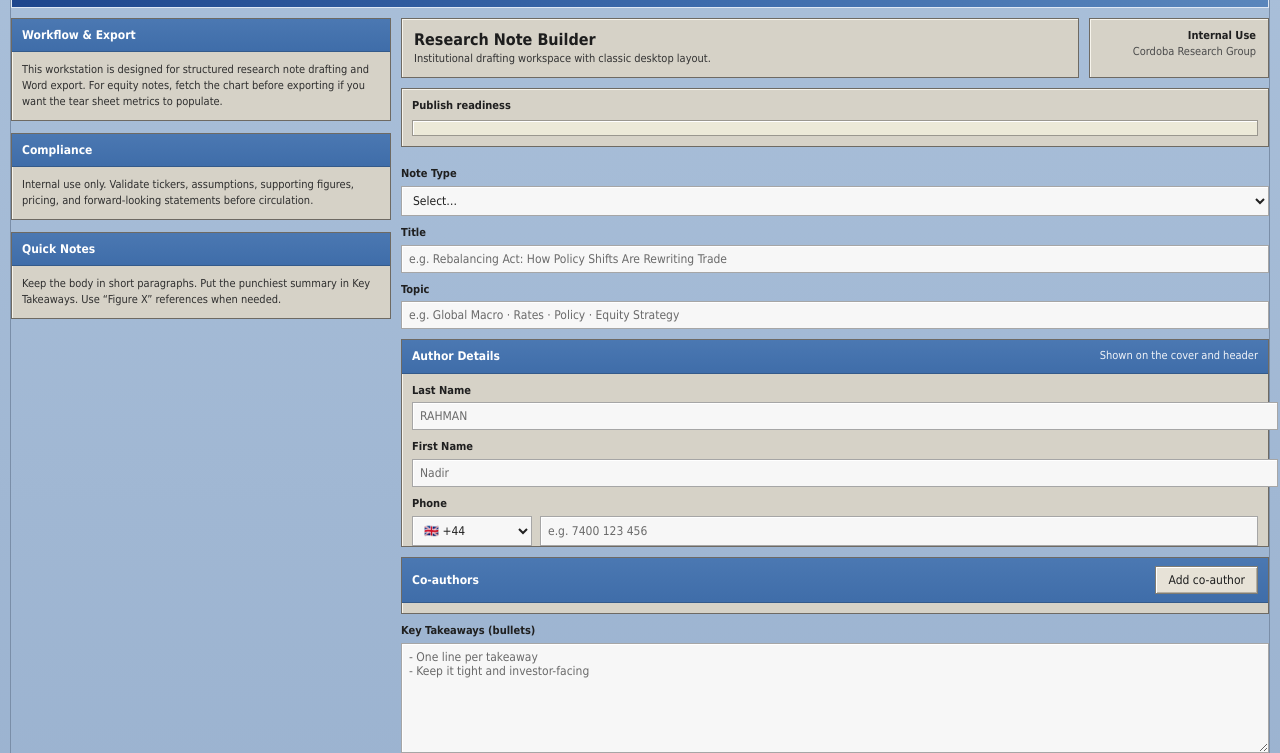
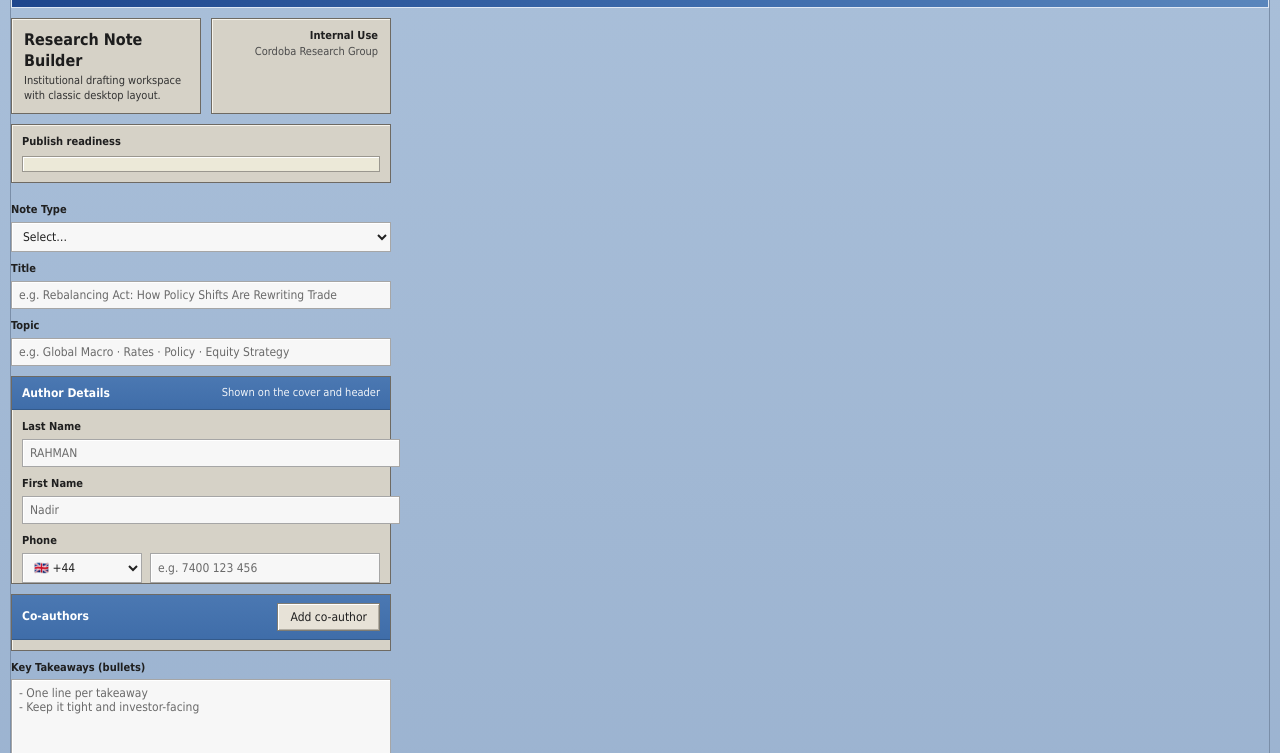
Before and after one commit to nadirrahman01/crg-rdt-dev, a plain HTML site: page index.html in a window 1280 px wide. Shown: the part 47-800 px from the top of the page. Drawn offline with nearby package versions, Linux system fonts and the light colour scheme.

Commit message:
Update index.html

```diff
--- a/index.html
+++ b/index.html
@@ -27,33 +27,7 @@
       </div>
     </div>
 
-    <div class="shell-body">
-      <!-- LEFT SIDEBAR -->
-      <aside class="right-rail">
-        <div class="rail-card">
-          <div class="rail-title">Workflow & Export</div>
-          <div class="rail-text">
-            This workstation is designed for structured research note drafting and Word export.
-            For equity notes, fetch the chart before exporting if you want the tear sheet metrics to populate.
-          </div>
-        </div>
-
-        <div class="rail-card">
-          <div class="rail-title">Compliance</div>
-          <div class="rail-text">
-            Internal use only. Validate tickers, assumptions, supporting figures, pricing, and forward-looking statements before circulation.
-          </div>
-        </div>
-
-        <div class="rail-card">
-          <div class="rail-title">Quick Notes</div>
-          <div class="rail-text">
-            Keep the body in short paragraphs. Put the punchiest summary in Key Takeaways. Use “Figure X” references when needed.
-          </div>
-        </div>
-      </aside>
-
-      <!-- MAIN CONTENT -->
+    <div class="shell-body shell-body--single">
       <div class="main-pane">
         <div class="container">
           <div class="hero">
```
